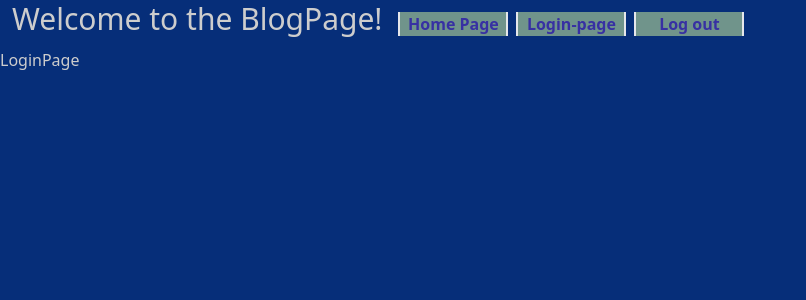
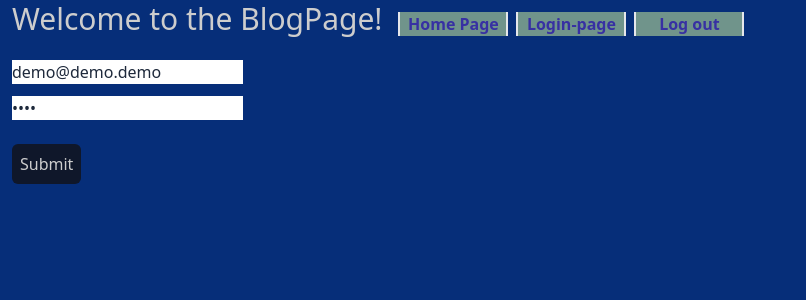
Before and after one commit to shbhm-0711/react-blog, a React (Create React App) app: page /login-page in a window 1280 px wide. Shown: the top 300 px of the page, without its empty margins (0-806 px from the left). Built offline with nearby package versions, Linux system fonts and the light colour scheme.

Commit message:
added login page with dummy login

```diff
--- a/src/App.js
+++ b/src/App.js
@@ -1,4 +1,5 @@
 import "./App.css";
+import { useState } from "react";
 import BlogPage from "./Pages/BlogPage";
 import { Route, Routes } from "react-router-dom";
 import LoginPage from "./Pages/LoginPage";
@@ -8,6 +9,7 @@ import NavBar from "./Pages/Components/NavBar";
 
 function App() {
   //dummy blog, to be fetched from api
+  const [authenticated, setAuthenticated] = useState(true);
   const blogs = [
     {
       id: 1,
@@ -61,7 +63,10 @@ function App() {
 
   return (
     <>
-      <NavBar></NavBar>
+      <NavBar
+        authenticated={authenticated}
+        setAuthenticated={setAuthenticated}
+      ></NavBar>
       {/* react-router setup, <Routes> component strictly check and render element */}
       {/* according to path(URI) */}
       <Routes>
@@ -69,7 +74,10 @@ function App() {
         <Route path="/" element={<HomePage />} />
         <Route path="/blogs-page" exact element={<BlogPage blogs={blogs} />} />
         <Route path="/blog/:id" element={<Blog blogs={blogs} />} />
-        <Route path="/login-page" element={<LoginPage />} />
+        <Route
+          path="/login-page"
+          element={<LoginPage setAuthenticated={setAuthenticated} />}
+        />
       </Routes>
     </>
   );
--- a/src/Pages/Components/NavBar.js
+++ b/src/Pages/Components/NavBar.js
@@ -1,8 +1,7 @@
-import { useState } from "react";
-import { Link } from "react-router-dom";
+import { Link, useNavigate } from "react-router-dom";
 
-const NavBar = () => {
-  const [authenticated, setAuthenticated] = useState(true);
+const NavBar = ({ authenticated, setAuthenticated }) => {
+  let navigate = useNavigate();
 
   return (
     <nav className="flex-col sm:flex-row md:justify-around">
@@ -15,9 +14,15 @@ const NavBar = () => {
       </button>
       <button
         className="text-indigo-800 font-semibold  border-x-2 px-1 bg-opacity-50 bg-lime-200 m-3 mx-1 block sm:inline min-w-[110px] text-center"
-        onClick={() => setAuthenticated((prev) => !prev)}
+        onClick={() => {
+          if (authenticated) {
+            setAuthenticated((prev) => !prev);
+          } else {
+            navigate("/login-page");
+          }
+        }}
       >
-        {authenticated ? "Log out" : "Log in"}
+        {authenticated ? "Log out" : "log in"}
       </button>
     </nav>
   );
--- a/src/Pages/LoginPage.js
+++ b/src/Pages/LoginPage.js
@@ -1,7 +1,32 @@
 import React from "react";
+import { useNavigate } from "react-router-dom";
 
-const LoginPage = () => {
-  return <div>LoginPage</div>;
+const LoginPage = ({ setAuthenticated }) => {
+  let navigate = useNavigate();
+
+  return (
+    <form
+      onSubmit={(event) => {
+        event.preventDefault();
+        setAuthenticated(true);
+        navigate("/");
+      }}
+    >
+      <input
+        defaultValue={"demo@demo.demo"}
+        className="block m-3 text-slate-800"
+        type="email"
+      />
+      <input
+        defaultValue={"demo"}
+        className="block m-3 text-slate-800"
+        type="password"
+      />
+      <button className="bg-slate-900 p-2 m-3 rounded-md min-w-10">
+        Submit
+      </button>
+    </form>
+  );
 };
 
 export default LoginPage;
```
